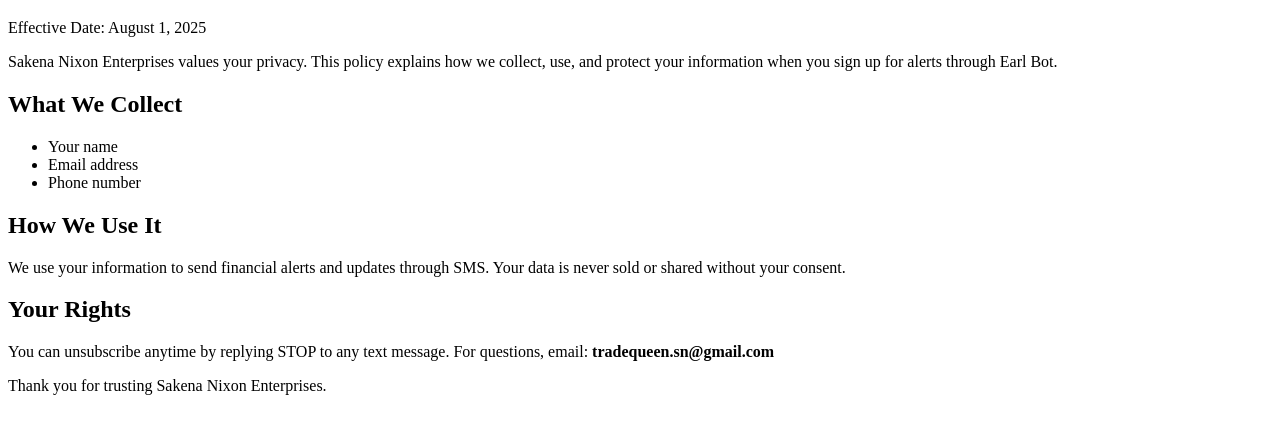
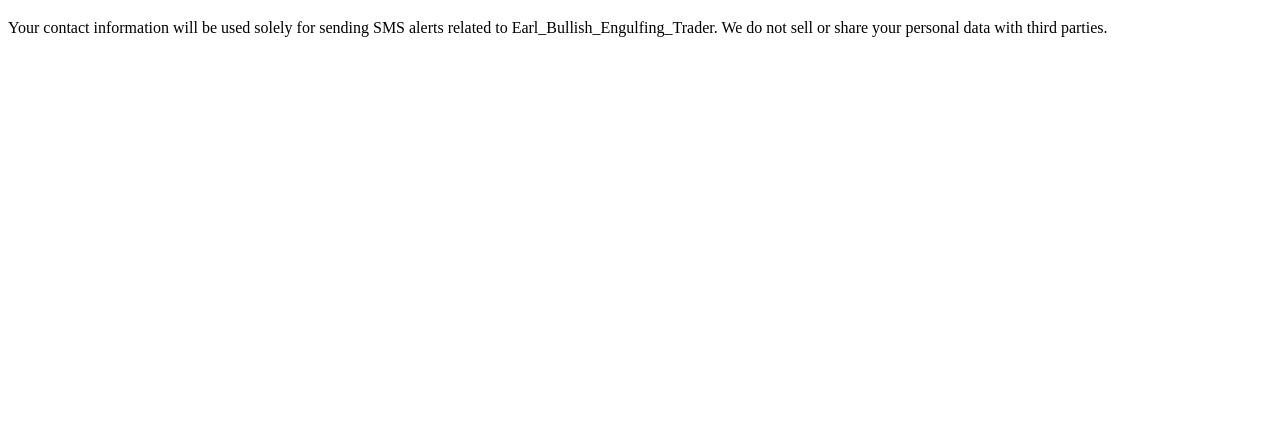
Before and after one commit to earl-bot/earl-alert-optin, a plain HTML site: page privacy.html in a window 1280 px wide. Shown: the part 61-494 px from the top of the page. Drawn offline with Linux system fonts and the light colour scheme.

Commit message:
Update privacy.html
For Twilio

```diff
--- a/privacy.html
+++ b/privacy.html
@@ -1,29 +1,10 @@
 <!DOCTYPE html>
-<html lang="en">
+<html>
 <head>
-  <meta charset="UTF-8" />
-  <meta name="viewport" content="width=device-width, initial-scale=1.0"/>
-  <title>Privacy Policy</title>
+    <title>Privacy Policy</title>
 </head>
 <body>
-  <h1>Privacy Policy</h1>
-  <p>Effective Date: August 1, 2025</p>
-
-  <p>Sakena Nixon Enterprises values your privacy. This policy explains how we collect, use, and protect your information when you sign up for alerts through Earl Bot.</p>
-
-  <h2>What We Collect</h2>
-  <ul>
-    <li>Your name</li>
-    <li>Email address</li>
-    <li>Phone number</li>
-  </ul>
-
-  <h2>How We Use It</h2>
-  <p>We use your information to send financial alerts and updates through SMS. Your data is never sold or shared without your consent.</p>
-
-  <h2>Your Rights</h2>
-  <p>You can unsubscribe anytime by replying STOP to any text message. For questions, email: <strong>tradequeen.sn@gmail.com</strong></p>
-
-  <p>Thank you for trusting Sakena Nixon Enterprises.</p>
+    <h1>Privacy Policy</h1>
+    <p>Your contact information will be used solely for sending SMS alerts related to Earl_Bullish_Engulfing_Trader. We do not sell or share your personal data with third parties.</p>
 </body>
 </html>
```
